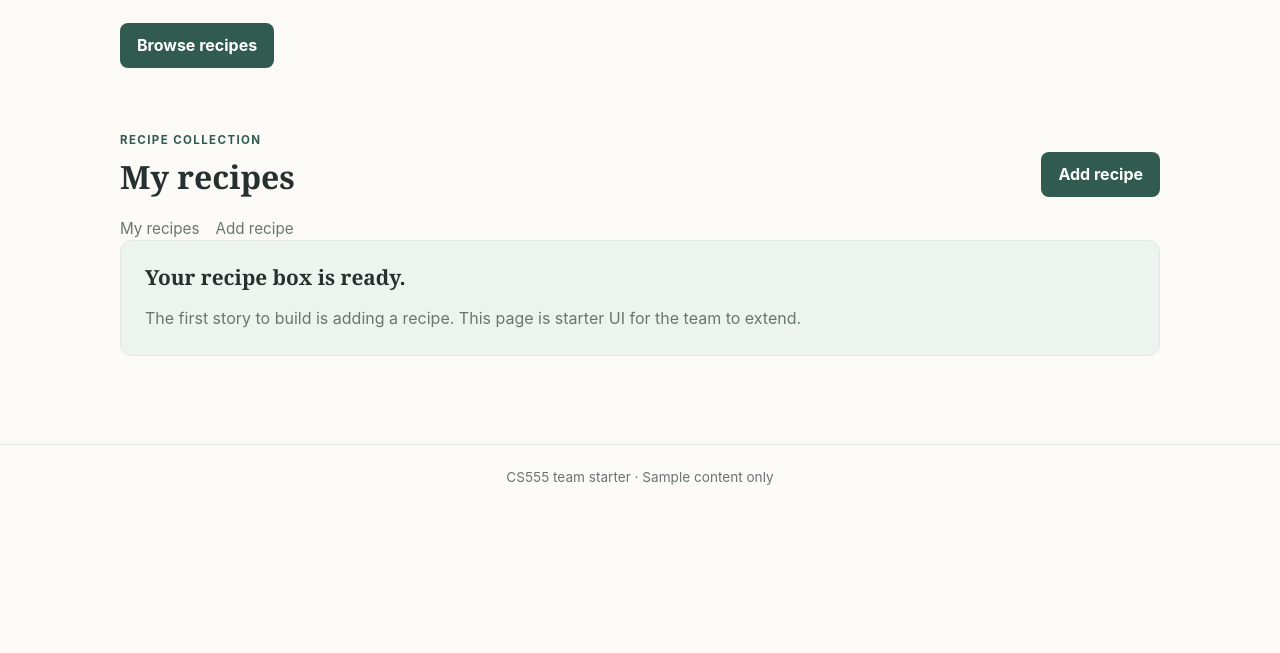
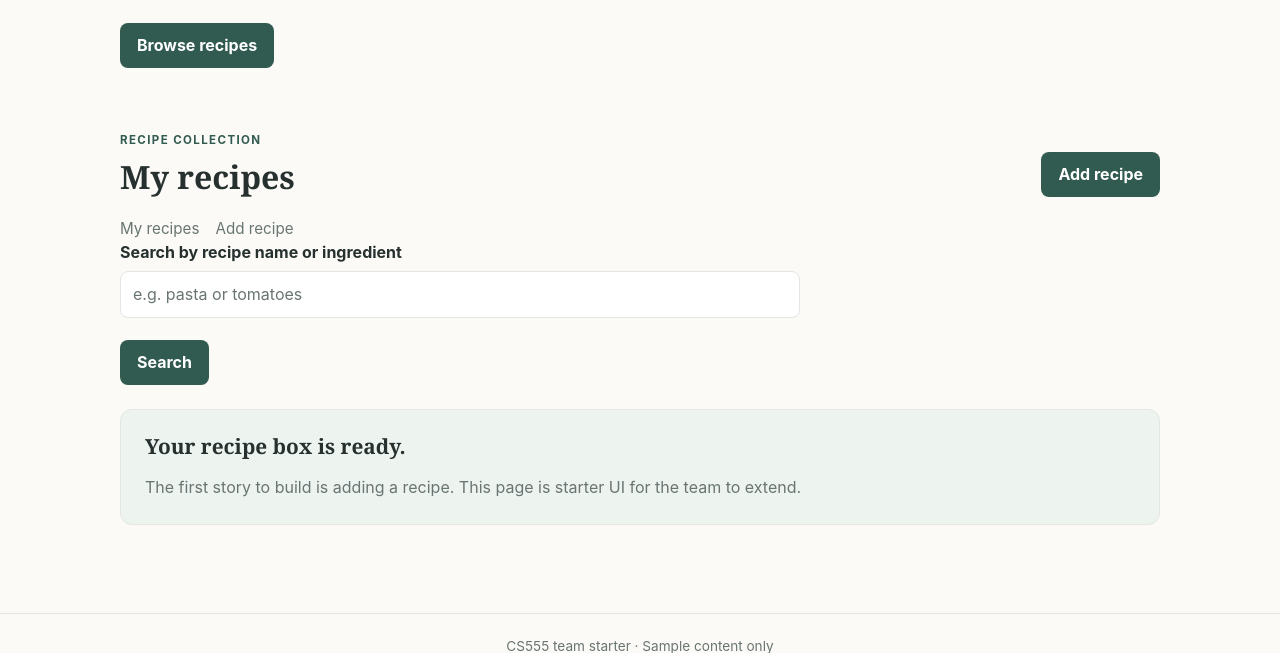
Before and after one commit to CodeWonkey/SSW555-SIT_SCRUM-Recipe-App, a Flask app: page / in a window 1280 px wide. Shown: the part 467-1120 px from the top of the page. Before the commit the page ends 952 px from the top, so only its background shows below. Run offline with Flask 3, Linux system fonts and the light colour scheme.

Commit message:
Completed user story 4
Search saved recipes by name or ingredient, ignoring case.
Added search input, clear-search link, and no-results message.
Reused existing search logic and styling; no refactoring.

```diff
--- a/app/routes.py
+++ b/app/routes.py
@@ -10,7 +10,8 @@ def create_blueprint(service: RecipeService, users: UserService) -> Blueprint:
 
     @bp.get("/")
     def home():
-        return render_template("index.html", recipes=service.list_recipes())
+        query = request.args.get("q", "").strip()
+        return render_template("index.html", recipes=service.search(query), query=query)
 
     @bp.route("/register", methods=["GET", "POST"])
     def register():
--- a/app/templates/index.html
+++ b/app/templates/index.html
@@ -15,6 +15,18 @@
     <a href="{{ url_for('main.home') }}">My recipes</a>
     <a href="{{ url_for('main.add_recipe') }}">Add recipe</a>
   </nav>
+  <form method="GET" action="{{ url_for('main.home') }}" class="recipe-form" role="search">
+    <div class="form-field">
+      <label for="recipe-search">Search by recipe name or ingredient</label>
+      <input type="search" id="recipe-search" name="q" value="{{ query }}" placeholder="e.g. pasta or tomatoes">
+    </div>
+    <div class="form-actions">
+      <button type="submit" class="button">Search</button>
+      {% if query %}
+        <a class="button button-outline" href="{{ url_for('main.home') }}">Clear search</a>
+      {% endif %}
+    </div>
+  </form>
   {% if recipes %}
     <div class="recipe-grid">
       {% for recipe in recipes %}
@@ -31,8 +43,13 @@
     </div>
   {% else %}
     <div class="empty-state">
+      {% if query %}
+      <h3>No recipes found.</h3>
+      <p>No recipes match “{{ query }}”. Try another recipe name or ingredient.</p>
+      {% else %}
       <h3>Your recipe box is ready.</h3>
       <p>The first story to build is adding a recipe. This page is starter UI for the team to extend.</p>
+      {% endif %}
     </div>
   {% endif %}
 {% endblock %}
```
Also changed, not shown: tests/test_search_web.py (added, +90 -0 lines).
